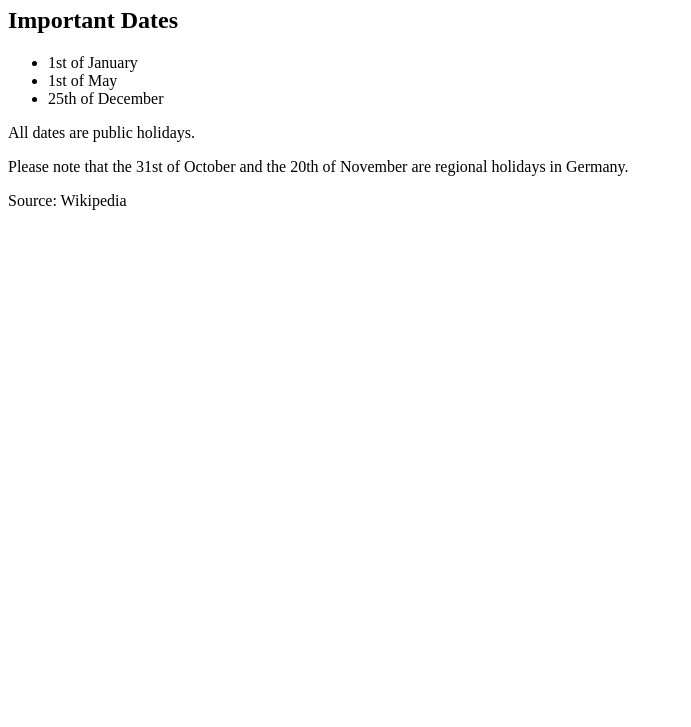
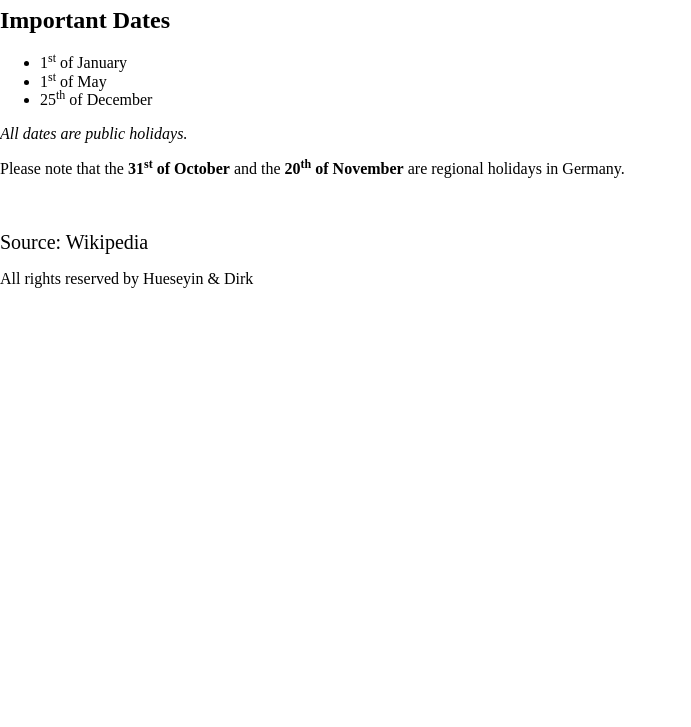
Before and after one commit to fbw-d09/uib-typography-inline-Mirac-ops, a website: page index.html in a window 1280 px wide. Shown: the part 73-800 px from the top of the page, without its empty margins (0-691 px from the left). Drawn offline with nearby package versions, Linux system fonts and the light colour scheme.

Commit message:
typography_uebung

```diff
--- a/index.html
+++ b/index.html
@@ -5,6 +5,8 @@
     <meta charset="UTF-8">
     <meta name="viewport" content="width=\, initial-scale=1.0">
     <meta http-equiv="X-UA-Compatible" content="ie=edge">
+    <link rel="stylesheet" href="style.css">
+    <link rel="stylesheet" href="https://cdnjs.cloudflare.com/ajax/libs/normalize/8.0.1/normalize.min.css">
     <title>Inline</title>
 </head>
 
@@ -16,20 +18,24 @@
     <main>
         <h2>Important Dates</h2>
         <ul>
-            <li>1st of January</li>
-            <li>1st of May</li>
-            <li>25th of December</li>
+            <li>1<sup>st</sup> of January</li>
+            <li>1<sup>st</sup> of May</li>
+            <li>25<sup>th</sup> of December</li>
         </ul>
 
         <p class="holidays">All dates are public holidays.</p>
 
         <p class="note">
-            Please note that the 31st of October and the 20th of
-                November are regional holidays in Germany.
+            Please note that the <b>31<sup>st</sup> of October</b>  and the <b>20<sup>th</sup> of
+                November</b>  are regional holidays in Germany.
         </p>
     </main>
 
+    <br>
+    <br>
+
     <footer>
-        <p>Source: Wikipedia</p>
+        <a href="https://wikipedia.de" target="_blank"> Source: Wikipedia</a>
+        <p>All rights reserved by Hueseyin & Dirk</p>
     </footer>
 </body>
--- /dev/null
+++ b/style.css
@@ -0,0 +1,13 @@
+.holidays{
+    font-style: italic;
+}
+
+footer a{
+    color: black;
+    font-size: 20px;
+    text-decoration: none;
+}
+
+footer a:hover{
+    color: red;
+}
```
